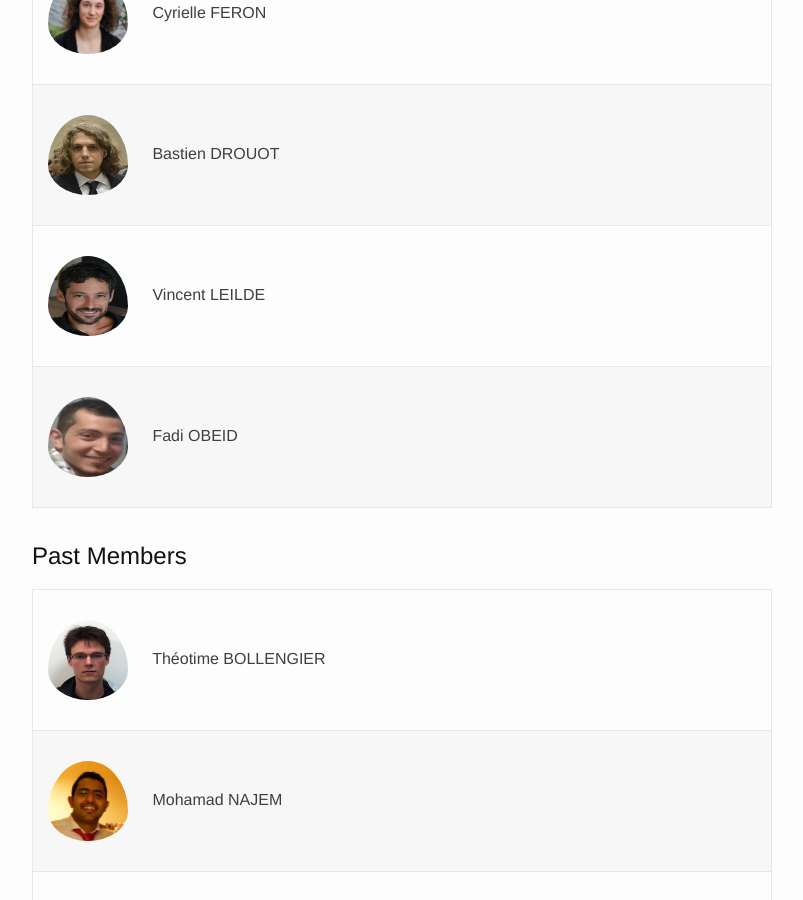
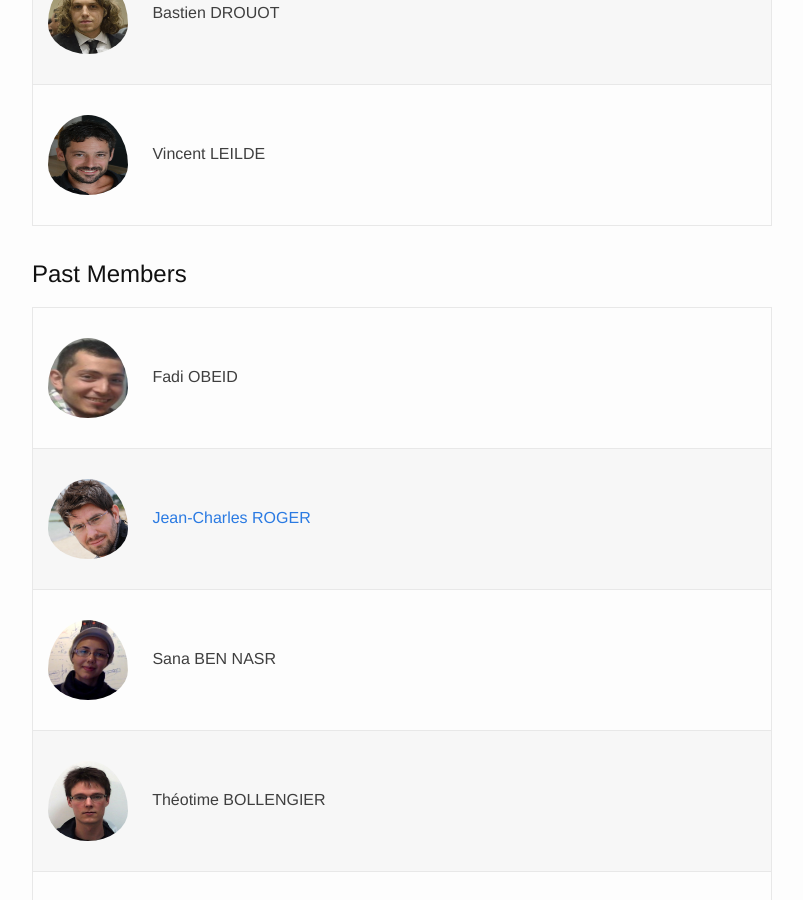
Before and after one commit to mocs-enstab/mocs-enstab.github.io, a Jekyll site: the page built from team.md, in a window 1280 px wide and 900 px high, scrolled down 1709 px. Shown: the whole window, without its empty margins (238-1041 px from the left). Built offline with Jekyll 4.4.1, drawn with Linux system fonts in a browser that asks for light colours; some of the changed text lies outside the part shown.

Commit message:
updated team members

```diff
--- a/team.md
+++ b/team.md
@@ -15,8 +15,7 @@ order: 2
 
 # Research Engineers
 
-| ![Luka](/images/people/luka.png){:class="avatar"} Luka LE ROUX | ![Jean-Charles](/images/people/jean-charles.jpeg){:class="avatar"} [Jean-Charles ROGER](https://www.linkedin.com/in/jeancharlesroger)
-| ![Sana](/images/people/sana_ben_nasr.jpg){:class="avatar"} Sana BEN NASR
+| ![Luka](/images/people/luka.png){:class="avatar"} Luka LE ROUX
 
 # PhD Students
 
@@ -27,12 +26,14 @@ order: 2
 | ![Cyrielle](/images/people/cyrielle_feron.jpg){:class="avatar"} Cyrielle FERON
 | ![Bastien](/images/people/bastien_drouot.jpg){:class="avatar"} Bastien DROUOT
 | ![Vincent](/images/people/vincent_leilde.png){:class="avatar"} Vincent LEILDE
-| ![Fadi](/images/people/fadi_obeid.jpg){:class="avatar"} Fadi OBEID
 
 [comment]: # ![XXX](/images/people/member.png){:class="avatar"} XXX
 
 # Past Members
 
+| ![Fadi](/images/people/fadi_obeid.jpg){:class="avatar"} Fadi OBEID
+| ![Jean-Charles](/images/people/jean-charles.jpeg){:class="avatar"} [Jean-Charles ROGER](https://www.linkedin.com/in/jeancharlesroger)
+| ![Sana](/images/people/sana_ben_nasr.jpg){:class="avatar"} Sana BEN NASR
 | ![Theotime](/images/people/theotime_bollengier.jpg){:class="avatar"} Théotime BOLLENGIER
 | ![Mohamad](/images/people/mohamad_najem.jpg){:class="avatar"} Mohamad NAJEM
 | ![Zoe](/images/people/zoe.drey.jpg){:class="avatar"} Zoe DREY
```
